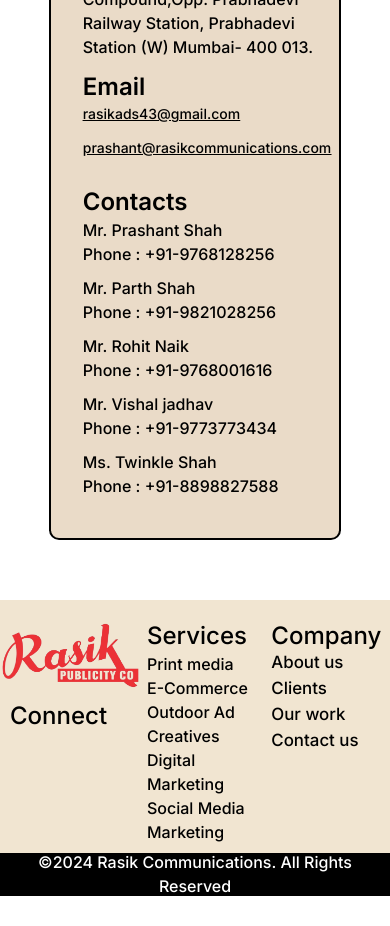
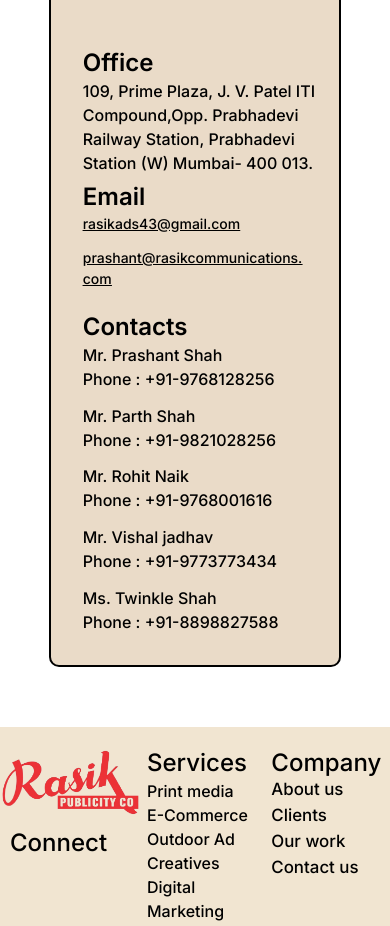
Before and after one commit to trollord/Rasik, a React (Vite) app: page / in a window 390 px wide. Shown: the part 5820-6746 px from the top of the page. Before the commit the page ends 6716 px from the top, so only its background shows below. Built offline with nearby package versions, Linux system fonts and the light colour scheme; grey boxes are pictures that could not be loaded; some icons are missing; a web font is replaced by a local one.

Commit message:
fixed few things acc to parth

```diff
--- a/src/modules/homePage/components/aboutUs/index.tsx
+++ b/src/modules/homePage/components/aboutUs/index.tsx
@@ -12,7 +12,7 @@
   const isMobile = useMediaQuery('(max-width:600px)');
   return <>
 
-    <Grid container ref={ref} className={`${styles.frameParent} ${inView ? styles.fadeIn : ''}`} item md={5} display='flex' flexDirection='column' justifyContent='center' sx={{ textAlign: { xs: 'center', md: 'center' } ,padding: { xs: '2vw', md: '0px' },height: { xs: '80vh', md: '85vh' } }} id="about">
+    <Grid container ref={ref} className={`${styles.frameParent} ${inView ? styles.fadeIn : ''}`} item md={5} display='flex' flexDirection='column' justifyContent='center' sx={{ textAlign: { xs: 'center', md: 'center' } ,padding: { xs: '2vw', md: '0px' },height: { xs: '95vh', md: '85vh' } }} id="about">
       <Box className={styles.secondGrid} paddingTop="5vh" paddingBottom="5vh" width="92vw" height="95vh" display='flex'gap="3vh" flexDirection='column' alignItems='center' justifyContent='center' >
         <Grid className={styles.aboutUs} textAlign="center" >About Us</Grid>
         {/* <Typography >Who are we?</Typography> */}
--- a/src/modules/homePage/components/meetUs/index.tsx
+++ b/src/modules/homePage/components/meetUs/index.tsx
@@ -51,12 +51,12 @@
             <Typography>109, Prime Plaza, J. V. Patel ITI Compound,Opp. Prabhadevi Railway Station, Prabhadevi Station (W)
               Mumbai- 400 013.</Typography>
           </Box>
-          <Box>
+          <Box width = "20vw">
             <Typography fontWeight="600" variant="h5">Email</Typography>
             {/* <Typography>109, Prime Plaza, J. V. Patel IT Compound,Opp. Prabhadevi Railway Station, Prabhadevi (W)
                  Mumbai- 400 013.</Typography> */}
             <p className={styles.rasikads43gmailcomPrashant}>
-              <Grid className={styles.rasikEmail} height="4vh" width="40vw">
+              <Grid className={styles.rasikEmail} height="4vh" width="20vw">
 
 
                 <a
@@ -70,44 +70,48 @@
 
                 </a>
               </Grid>
-              <Grid className={styles.prashantEmail}>
+              <Grid className={styles.prashantEmail}  width="20vw">
                 <a className={styles.rasikads43gmailcom}
                   href="mailto:prashant@rasikcommunications.com"
                   target="_blank"
                   >
-                    <Typography className={styles.prashantrasikcommunicationsc} fontSize="14px">
+                    {!isMobile && <Typography className={styles.prashantrasikcommunicationsc} fontSize="14px">
                       prashant@rasikcommunications.com
-                    </Typography>
+                    </Typography>}
+                    {isMobile && <Typography className={styles.prashantrasikcommunicationsc} fontSize="14px">
+                      prashant@rasikcommunications.
+                      com
+                    </Typography>}
 
                 </a>
               </Grid>
             </p>
           </Box>
         </Grid>
-        <Grid container item md={3} justifyContent='left' flexDirection='column'>
-
-          <Typography fontWeight="600" variant="h5">Contacts</Typography>
-
-          <Box style={{ display: 'flex', flexDirection: 'column', gap: '10px', justifyContent: 'left' }}>
-            <Box>
+        <Grid container item md={3} justifyContent='left' flexDirection='column' >
+          {/* <Box height = "5vh">           */}
+            <Typography fontWeight="600" variant="h5" >Contacts</Typography>
+          {/* </Box> */}
+          <Box style={{ display: 'flex', flexDirection: 'column', gap: '10px', justifyContent: 'left' }}  >
+            <Box height="5vh" marginBottom="1vh">
               <Typography>Mr. Prashant Shah</Typography>
               <Typography> Phone : <a href="tel:+919768128256" style={{ color: 'black', textDecoration: 'none' }}>+91-9768128256</a></Typography>
             </Box>
-            <Box>
+            <Box height="5vh" marginBottom="1vh">
               <Typography>Mr. Parth Shah</Typography>
 
               <Typography> Phone : <a href="tel:+919821028256" style={{ color: 'black', textDecoration: 'none' }}>+91-9821028256</a></Typography>
 
             </Box>
-            <Box>
+            <Box height="5vh" marginBottom="1vh">
               <Typography>Mr. Rohit Naik</Typography>
               <Typography>Phone : <a href="tel:+919768001616" style={{ color: 'black', textDecoration: 'none' }}>+91-9768001616</a></Typography>
             </Box>
-            <Box>
+            <Box height="5vh" marginBottom="1vh">
               <Typography>Mr. Vishal jadhav</Typography>
               <Typography>Phone : <a href="tel:+919773773434" style={{ color: 'black', textDecoration: 'none' }}>+91-9773773434</a></Typography>
             </Box>
-            <Box>
+            <Box height="5vh" marginBottom="1vh">
               <Typography>Ms. Twinkle Shah</Typography>
               <Typography>Phone : <a href="tel:+918898827588" style={{ color: 'black', textDecoration: 'none' }}>+91-8898827588</a></Typography>
             </Box>
```
